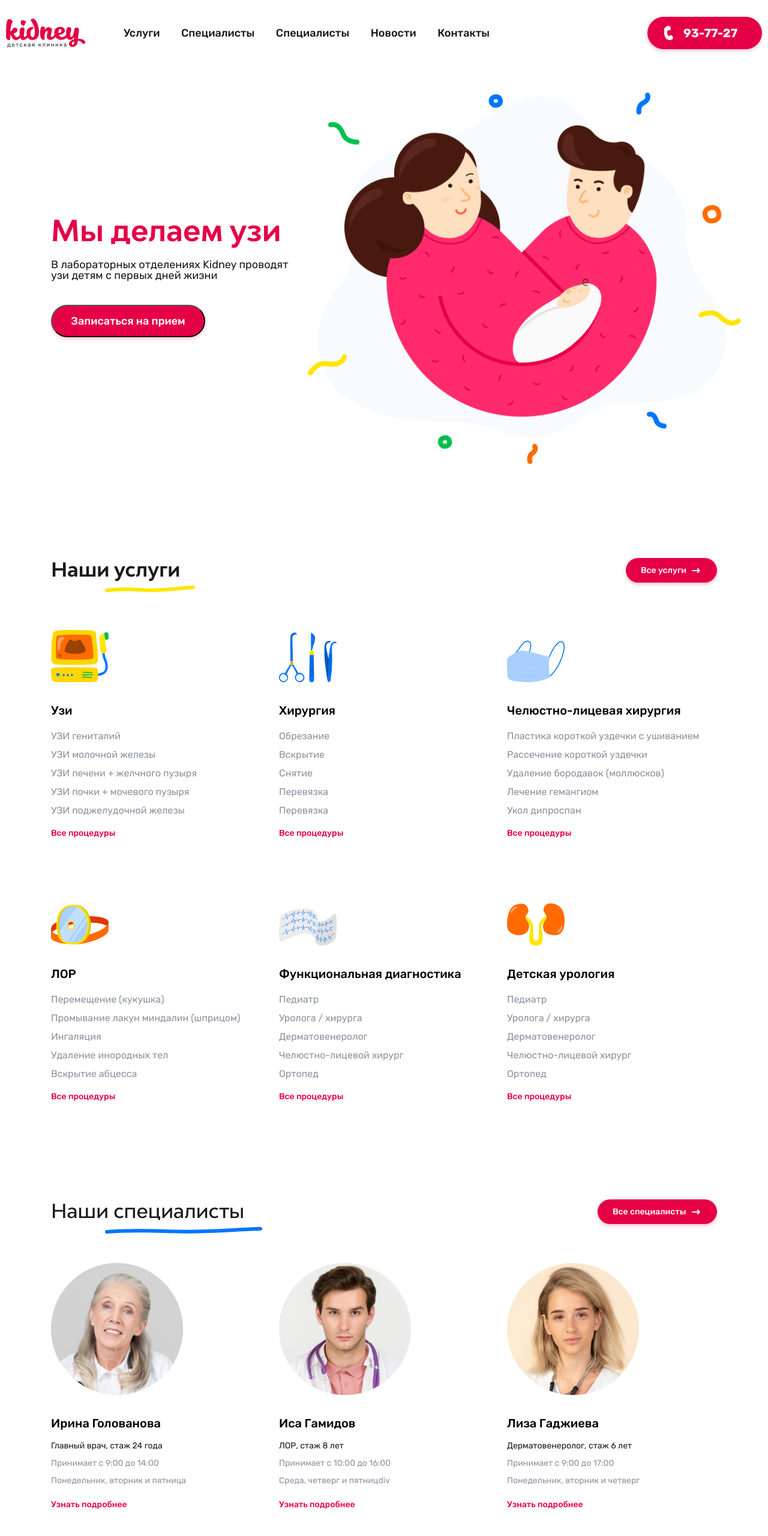
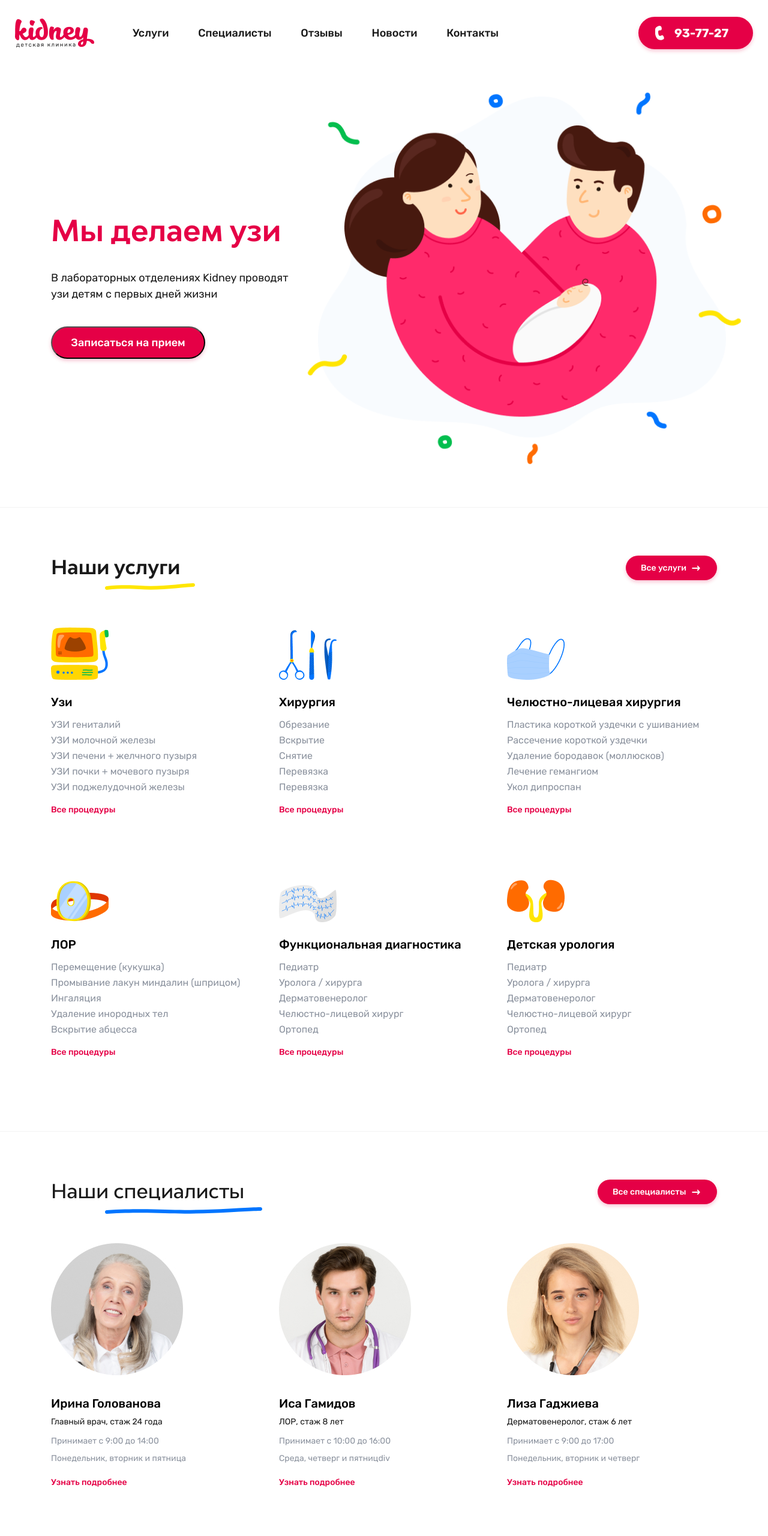
Before and after one commit to divir112/new-project, a website: page src/index.html in a window 1280 px wide. Shown: the top 2560 px of the page at 60% size. Drawn offline with nearby package versions, Linux system fonts and the light colour scheme.

Commit message:
change pixel

```diff
--- a/src/index.html
+++ b/src/index.html
@@ -20,22 +20,25 @@
                     <ul class="header__list">
                         <li><a class="header__link" href="">Услуги</a></li>
                         <li><a class="header__link" href="">Специалисты</a></li>
-                        <li><a class="header__link" href="">Специалисты</a></li>
+                        <li><a class="header__link" href="">Отзывы</a></li>
                         <li><a class="header__link" href="">Новости</a></li>
                         <li><a class="header__link" href="">Контакты</a></li>
                     </ul>
                 </nav>
             </div>
+            <div class="hamburger">
+                <span></span>
+                <span></span>
+                <span></span>
+            </div>
                 <div class="header__contacts">
                     <a href="" class="header__address">г. Махачкала, Малыгина 7</a>
                     <a href="" class="header__phone">93-77-27</a>
                 </div>
+
         </div>
-       <div class="hamburger">
-            <span></span>
-            <span></span>
-            <span></span>
-        </div>
+
+
     </header>
 
 
--- a/src/sass/blocks/_content.scss
+++ b/src/sass/blocks/_content.scss
@@ -1,5 +1,5 @@
 .content{
-    min-height: 820px;
+    min-height: 735px;
     padding-top: 250px;
     &__wrapper{
         width: 419px;
@@ -8,15 +8,15 @@
     &__title{
         font-family: Bw Modelica Cyrillic DEMO;
         font-size: 48px;
+        font-weight: bold;
         color: #E50046;
         line-height: 48px;
     }
     &__descr{
         font-family: Rubik;
         font-size: 18px;
-        line-height: 18px;
         color: #191919;
-        margin-top: 24px;
+        margin-top: 42px;
     }
     &__img{
         position: absolute;
--- a/src/sass/blocks/_footer.scss
+++ b/src/sass/blocks/_footer.scss
@@ -2,8 +2,10 @@
     &__wrapper{
         display: flex;
         justify-content: space-between;
+        align-items: center;
         max-width: 1440px;
         margin: 0 auto;
+        height: 108px;
     }
     &__social{
         height: 23px;
--- a/src/sass/blocks/_media.scss
+++ b/src/sass/blocks/_media.scss
@@ -8,7 +8,10 @@
         left: 450px;
     }
     .container__header{
-        padding: 0 10px;
+        padding: 0 25px;
+    }
+    .footer__wrapper{
+        padding: 0 25px;
     }
 }
 
@@ -190,6 +193,7 @@
     }
     .container__header{
         width: 720px;
+        position: relative;
     }
     .footer__wrapper{
         width: 720px;
--- a/src/sass/blocks/_reviews.scss
+++ b/src/sass/blocks/_reviews.scss
@@ -1,6 +1,7 @@
 .reviews{
-    margin-top: 136px;
-    padding-bottom: 164px;
+    border-top: 1px solid #f3f3f3;
+    padding-top: 80px;
+    padding-bottom: 128px;
     &__top{
         display: flex;
         justify-content: space-between;
--- a/src/sass/blocks/_services.scss
+++ b/src/sass/blocks/_services.scss
@@ -1,4 +1,6 @@
 .services{
+    border-top: 1px solid #f3f3f3;
+    padding: 80px 0;
     &__top{
         display: flex;
         justify-content: space-between;
@@ -30,7 +32,7 @@
         margin-bottom: 40px;
     }
     &__subtitle{
-        margin-top: 35px;
+        margin-top: 25px;
         font-family: Rubik;
         font-style: normal;
         font-weight: 500;
@@ -39,7 +41,7 @@
         color: #000000;
     }
     &__link{
-        margin-top: 15px;
+        margin-top: 10px;
         font-family: Rubik;
         font-style: normal;
         font-weight: normal;
--- a/src/sass/blocks/_specialists.scss
+++ b/src/sass/blocks/_specialists.scss
@@ -1,5 +1,6 @@
 .specialists{
-    margin-top: 120px;
+    padding: 80px 0;
+    border-top: 1px solid #f3f3f3;
     &__top{
         display: flex;
         justify-content: space-between;
@@ -33,8 +34,8 @@
         font-family: Rubik;
         font-size: 14px;
         color: #191919;
-        margin-top: 12px;
-        margin-bottom: 8px;
+        margin-top: 5px;
+        margin-bottom: 11px;
     }
     &__descr{
         font-family: Rubik;
```
Also changed, not shown: src/css/style.min.css.
